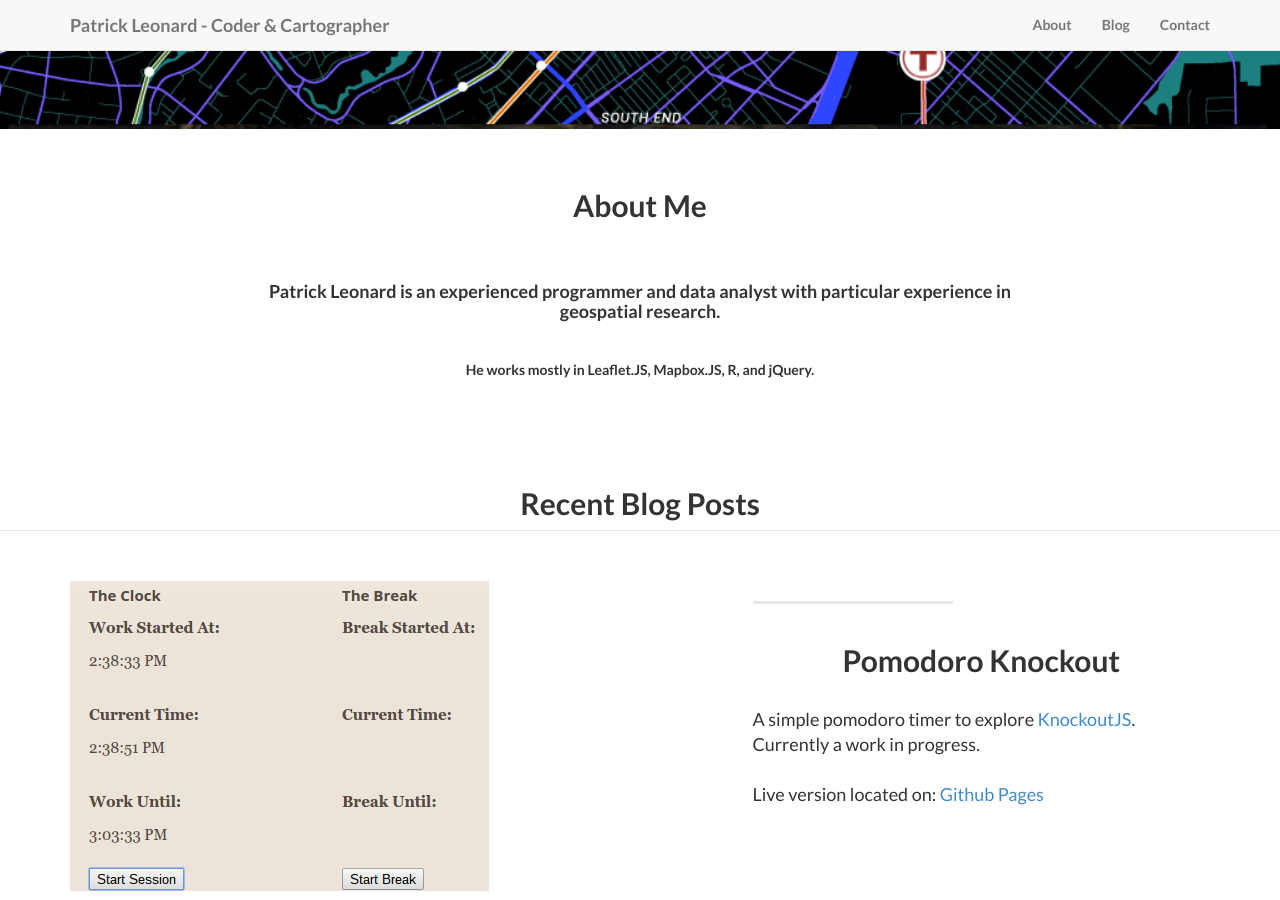
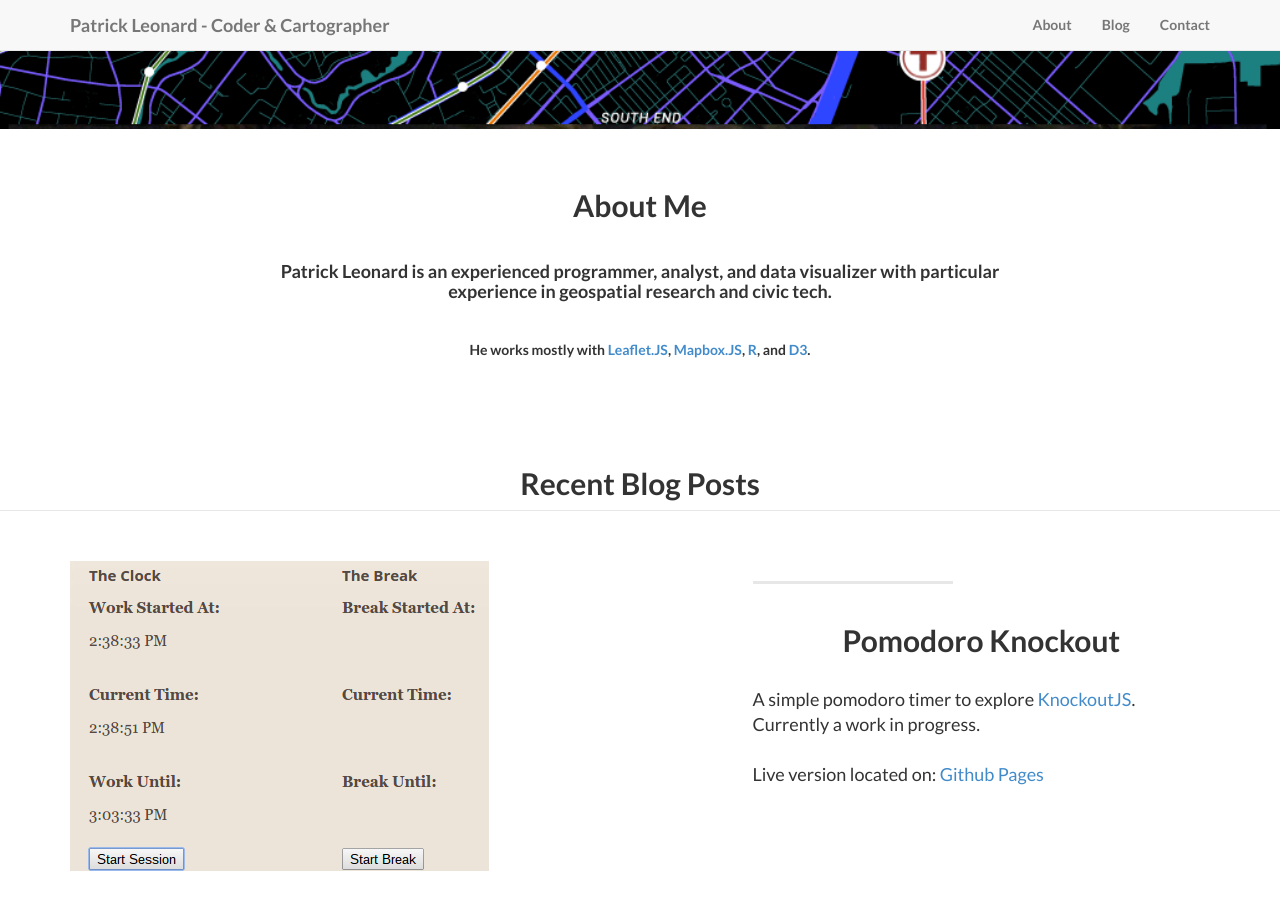
Before and after one commit to pjleonard37/pjleonard37.github.io, a Jekyll site: the page built from index.html, in a window 1280 px wide and 900 px high, scrolled down 635 px. Built offline with Jekyll 4.4.1, drawn with Linux system fonts in a browser that asks for light colours.

Commit message:
More about Me changes

```diff
--- a/_includes/about.html
+++ b/_includes/about.html
@@ -6,10 +6,9 @@
                 <br/>
                 <h2>About Me</h2>
                 <br/>
+                <h4>Patrick Leonard is an experienced programmer, analyst, and data visualizer with particular experience in geospatial research and civic tech.</h4>
                 <br/>
-                <h4>Patrick Leonard is an experienced programmer and data analyst with particular experience in geospatial research.</h4>
-                <br/>
-                <h5>He works mostly in Leaflet.JS, Mapbox.JS, R, and jQuery.</h5>
+                <h5>He works mostly with <a href="http://leafletjs.com/">Leaflet.JS</a>, <a href="https://www.mapbox.com/mapbox.js/api/v3.0.1/">Mapbox.JS</a>, <a href="https://www.r-project.org/">R</a>, and <a href="https://d3js.org/">D3</a>.</h5>
                 <br/>
               </div>
         </div>
```
